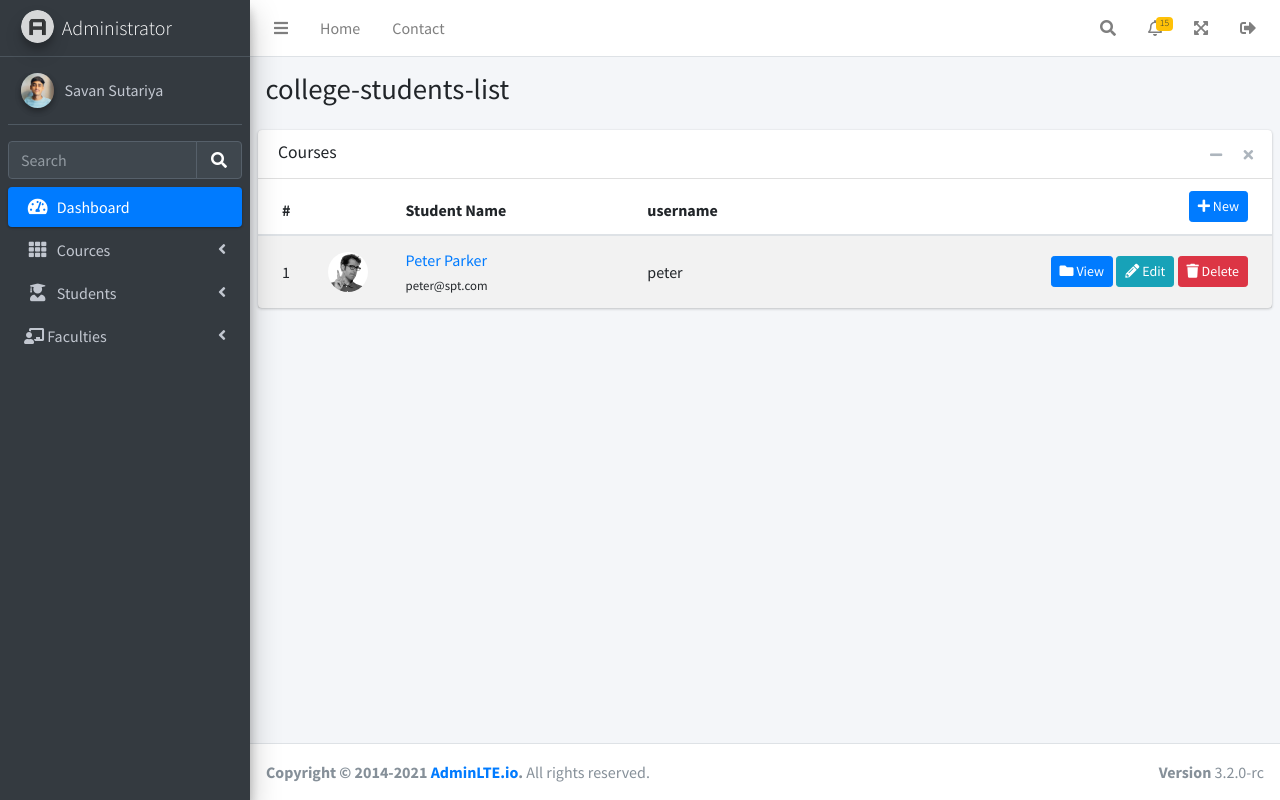
After one commit to SavanSutariya/StudentProgressTracker, a Django app: page /college/students/ in a window 1280 px wide. The commit adds this page. Run offline with Django 3.2, Linux system fonts and the light colour scheme; a user stored in the database is signed in; data comes from the database, SQL or seed files in the repository; both versions use the stored data as it was after the commit; some libraries are stand-ins or nearby versions.

Commit message:
student and faculty list display

```diff
--- a/college/admin.py
+++ b/college/admin.py
@@ -15,4 +15,5 @@
 admin.site.register(SubjectType)
 admin.site.register(Student)
 admin.site.register(SessionYear)
+admin.site.register(Faculty)
 admin.site.register(Subject,subjectModel)
--- a/college/adminViews.py
+++ b/college/adminViews.py
@@ -9,7 +9,7 @@
 def Course_list(request):
     courses = Course.objects.filter(college=request.user.college)
     return render(request,"college/courses_list.html",{'courses':courses})
-
+@login_required(login_url='/')
 def subjects_list(request,pk):
     if(request.user.college != Course.objects.get(pk=pk).college): #check college admin related college
         raise PermissionDenied
@@ -26,7 +26,7 @@
         'course_id':pk
     }
     return render(request, "college/subjects_list.html",context)
-
+@login_required(login_url='/')
 def add_subject(request,pk):
     semesters_list = Semester.objects.filter(course=pk)
     subject_type = SubjectType.objects.all()
@@ -62,3 +62,17 @@
     }
 
     return render(request, "college/add_subject.html",context)
+@login_required(login_url='/')
+def students_list(request):
+    students_list = Student.objects.filter(user__college=request.user.college)
+    context={
+        'students_list':students_list
+    }
+    return render(request,'college/college_students_list.html',context)
+@login_required(login_url='/')
+def faculties_list(request):
+    faculties_list = Faculty.objects.filter(user__college=request.user.college)
+    context = {
+        'faculties_list':faculties_list
+    }
+    return render(request,'college/college_faculties_list.html',context)
--- a/college/templates/college/base.html
+++ b/college/templates/college/base.html
@@ -201,13 +201,13 @@
                             </a>
                             <ul class="nav nav-treeview">
                                 <li class="nav-item">
-                                    <a href="{% url 'college-course-list' %}" class="nav-link">
+                                    <a href="{% url 'college-students-list' %}" class="nav-link">
                                         &nbsp;<i class="nav-icon fas fa-table"></i>
                                         <p>Students List</p>
                                     </a>
                                 </li>
                                 <li class="nav-item">
-                                    <a href="pages/layout/top-nav-sidebar.html" class="nav-link">
+                                    <a href="" class="nav-link">
                                         &nbsp;<i class="fas fa-plus nav-icon"></i>
                                         <p>Add Student</p>
                                     </a>
@@ -224,7 +224,7 @@
                             </a>
                             <ul class="nav nav-treeview">
                                 <li class="nav-item">
-                                    <a href="{% url 'college-course-list' %}" class="nav-link">
+                                    <a href="{% url 'college-faculties-list' %}" class="nav-link">
                                         &nbsp;<i class="nav-icon fas fa-table"></i>
                                         <p>Faculties List</p>
                                     </a>
--- /dev/null
+++ b/college/templates/college/college_students_list.html
@@ -0,0 +1,95 @@
+{% extends 'college/base.html' %}
+{% load static %}
+{% block site_title %}
+Studentss
+{% endblock site_title %}
+{% block content %}
+<section class="content">
+
+    <!-- Default box -->
+    <div class="card">
+        <div class="card-header">
+            <h3 class="card-title">Courses</h3>
+
+            <div class="card-tools">
+                <button type="button" class="btn btn-tool" data-card-widget="collapse" title="Collapse">
+                    <i class="fas fa-minus"></i>
+                </button>
+                <button type="button" class="btn btn-tool" data-card-widget="remove" title="Remove">
+                    <i class="fas fa-times"></i>
+                </button>
+            </div>
+        </div>
+        <div class="card-body p-0">
+            <table class="table table-striped projects">
+                <thead>
+                    <tr>
+                        <th style="width: 1%">
+                            #
+                        </th>
+                        <th style="width: 1%">
+                        </th>
+                        <th style="width: 10%">
+                            Student Name
+                        </th>
+                        <th style="width: 5%">
+                            username
+                        </th>
+                        <th style="width: 20%" class="project-actions text-right">
+                            <a class="btn btn-primary btn-sm" href="#">
+                                <i class="fas fa-plus">
+                                </i>
+                                New
+                            </a>
+                        </th>
+                    </tr>
+                </thead>
+                <tbody>
+                    {% for student in students_list %}
+                    <tr>
+                        <td>
+                            {{forloop.counter}}
+                        </td>
+                        <td>
+                            <img alt="Avatar" class="table-avatar" width="100" src="{{student.user.profile_pic.url}}">
+                        </td>
+                        <td>
+                            <a href="">
+                                {{student.user.get_full_name}}
+                            </a>
+                            <br />
+                            <small>
+                                {{student.user.email}}
+                            </small>
+                        </td>
+                        <td>
+                            {{student.user.username}}
+                        </td>
+                        <td class="project-actions text-right">
+                            <a class="btn btn-primary btn-sm" href="#">
+                                <i class="fas fa-folder">
+                                </i>
+                                View
+                            </a>
+                            <a class="btn btn-info btn-sm" href="#">
+                                <i class="fas fa-pencil-alt">
+                                </i>
+                                Edit
+                            </a>
+                            <a class="btn btn-danger btn-sm" href="#">
+                                <i class="fas fa-trash">
+                                </i>
+                                Delete
+                            </a>
+                        </td>
+                    </tr>
+                    {% endfor %}
+                </tbody>
+            </table>
+        </div>
+        <!-- /.card-body -->
+    </div>
+    <!-- /.card -->
+
+</section>
+{% endblock content %}
--- a/college/urls.py
+++ b/college/urls.py
@@ -1,10 +1,12 @@
 from django.urls import path
-from .adminViews import *
+from . import adminViews
 
 urlpatterns = [
     # college-admin urls
-    path('' ,Home, name="college-home"),
-    path('course/<int:pk>/',subjects_list, name="subjects-list"),
-    path('courses/',Course_list, name="college-course-list"),
-    path('course/addsubject/<int:pk>',add_subject,name="add-subject")
+    path('' ,adminViews.Home, name="college-home"),
+    path('courses/',adminViews.Course_list, name="college-course-list"),
+    path('course/<int:pk>/',adminViews.subjects_list, name="subjects-list"),
+    path('course/addsubject/<int:pk>',adminViews.add_subject,name="add-subject"),
+    path('students/',adminViews.students_list,name="college-students-list"),
+    path('faculties/',adminViews.faculties_list,name="college-faculties-list"),
 ]
```
Also changed, not shown: college/templates/college/college_faculties_list.html (added, +95 -0 lines), db.sqlite3, media/media/profile_pic/avatar5.png (added), media/media/profile_pic/user2-160x160.jpg (added).
